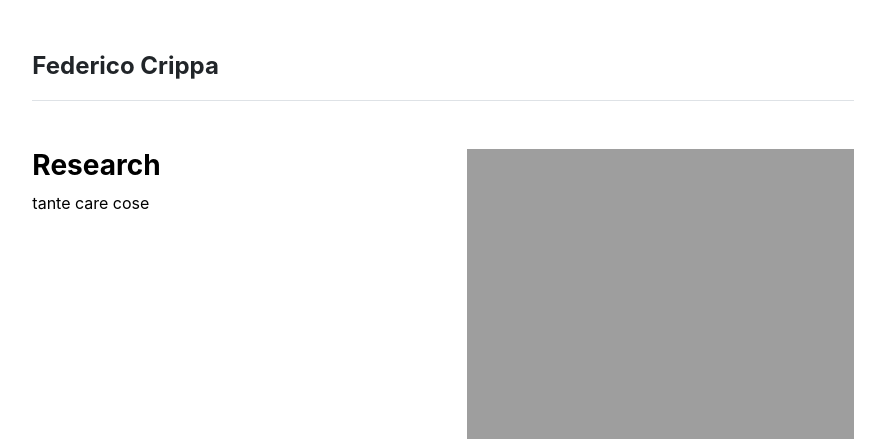
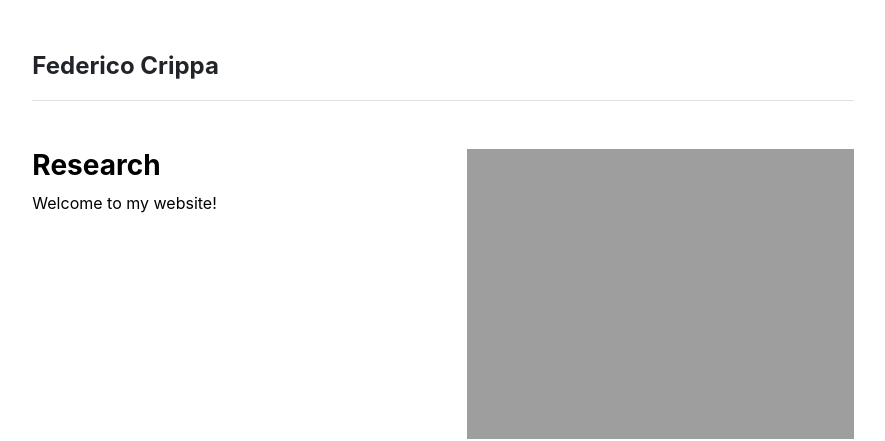
Before and after one commit to fedecrp/fedecrp.github.io, a Jekyll site: the page built from index.md, in a window 1280 px wide. Shown: the top 441 px of the page, without its empty margins (197-1082 px from the left). Built offline with Jekyll 4.4.1, drawn with Linux system fonts in a browser that asks for light colours.

Commit message:
Update home.html

```diff
--- a/_layouts/home.html
+++ b/_layouts/home.html
@@ -5,7 +5,7 @@ layout: default
 <div class="row g-5 mb-5">
   <div class="col-md-6">
     <h3 class="fw-bold">Research</h3>
-    tante care cose
+    Welcome to my website!
   </div>
   <div class="col-md-6">
     <img src="{{ site.github.url }}/assets/img/home.jpg" alt="Home" width="100%">
```
